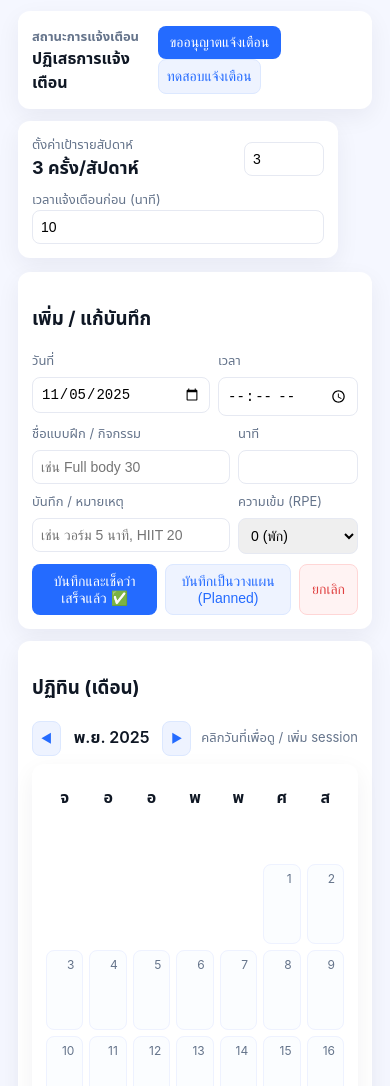
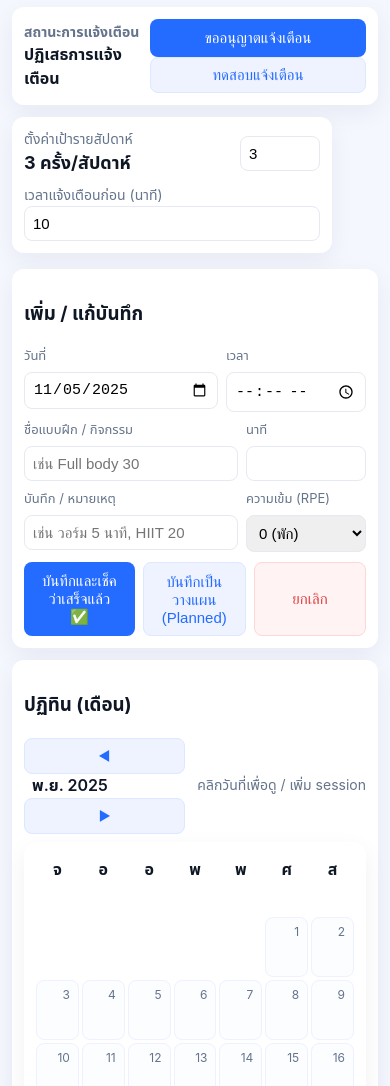
Before and after one commit to PEEEIEI/lol, a plain HTML site: page index.html in a window 390 px wide. Shown: the part 79-1165 px from the top of the page. Drawn offline with nearby package versions, Linux system fonts and the light colour scheme.

Commit message:
Update index.html

```diff
--- a/index.html
+++ b/index.html
@@ -81,6 +81,101 @@
       <input id="lead-minutes" type="number" min="0" value="10" />
     </div>
   </div>
+<style>
+:root{
+  --bg:#f5f7ff; --card:#ffffff; --muted:#65748b; --accent:#246bff;
+  --accent-2:#1ea3a3; --danger:#e04141;
+}
+*{box-sizing:border-box}
+body{
+  font-family:Inter,"Noto Sans Thai",Roboto,sans-serif;
+  margin:0;padding:20px;
+  background:var(--bg);color:#0f1724;
+}
+.container{max-width:1100px;margin:0 auto}
+header{display:flex;align-items:center;gap:14px;flex-wrap:wrap}
+h1{margin:0;font-size:24px}
+.small{font-size:14px;color:var(--muted)}
+
+.top-row{
+  display:flex;gap:12px;align-items:stretch;margin-top:12px;
+}
+.card{
+  background:var(--card);
+  padding:16px;
+  border-radius:12px;
+  box-shadow:0 8px 24px rgba(10,20,50,0.06);
+  flex:1;
+}
+
+.grid{
+  display:grid;
+  grid-template-columns:1fr 380px;
+  gap:16px;
+  margin-top:16px;
+}
+
+label{display:block;font-size:13px;color:var(--muted);margin-bottom:6px}
+input,select,textarea,button{font-size:15px}
+input,select,textarea{
+  width:100%;padding:8px;
+  border-radius:8px;border:1px solid #e6e9f2
+}
+button{
+  cursor:pointer;border:0;border-radius:8px;
+  padding:10px 14px;
+  background:var(--accent);color:white;font-weight:500
+}
+
+.row{display:flex;gap:8px;align-items:center}
+ul.log{list-style:none;padding:0;margin:0;max-height:360px;overflow:auto}
+ul.log li{display:flex;justify-content:space-between;padding:8px;border-bottom:1px solid #f0f2fb}
+
+.stat-grid{display:grid;grid-template-columns:repeat(3,1fr);gap:8px;margin-top:8px}
+.stat{background:#fbfdff;padding:10px;border-radius:8px;text-align:center}
+.muted{color:var(--muted)}
+
+.actions{display:flex;gap:8px;flex-wrap:wrap;margin-top:8px}
+.export{background:#eef3ff;color:var(--accent);padding:8px;border-radius:8px;border:1px solid #dce8ff}
+.danger{background:#fff3f3;color:var(--danger);border:1px solid #ffd6d6}
+
+.calendar{display:grid;grid-template-columns:repeat(7,1fr);gap:6px}
+.cal-cell{
+  min-height:80px;padding:8px;border-radius:8px;
+  background:#fbfdff;border:1px solid #eef2ff;position:relative;
+  cursor:pointer;transition:0.2s;
+}
+.cal-cell:hover{background:#f2f7ff}
+.cal-cell .date{position:absolute;top:6px;right:8px;font-size:12px;color:var(--muted)}
+.cal-cell .dots{display:flex;gap:4px;flex-wrap:wrap;margin-top:18px}
+.dot{width:8px;height:8px;border-radius:50%}
+.dot.done{background:var(--accent)}
+.dot.planned{background:var(--accent-2)}
+.cell-empty{background:transparent;border:0;cursor:default}
+
+/* ✅ เพิ่มส่วนนี้เท่านั้น เพื่อให้รองรับมือถือ */
+@media(max-width:980px){
+  .grid{grid-template-columns:1fr;}
+  .top-row{flex-direction:column;}
+}
+
+@media(max-width:768px){
+  body{padding:12px;}
+  h1{font-size:20px;}
+  .card{padding:12px;}
+  .stat-grid{grid-template-columns:1fr 1fr;}
+  .calendar{grid-template-columns:repeat(7,1fr);gap:4px;}
+  .cal-cell{min-height:70px;}
+}
+
+@media(max-width:480px){
+  .stat-grid{grid-template-columns:1fr;}
+  .actions{flex-direction:column;}
+  button,.export,.danger{width:100%;text-align:center;}
+  .calendar{gap:3px;}
+  .cal-cell{min-height:60px;padding:4px;}
+}
+</style>
 
   <div class="grid">
     <!-- LEFT: logging, calendar, history -->
```
